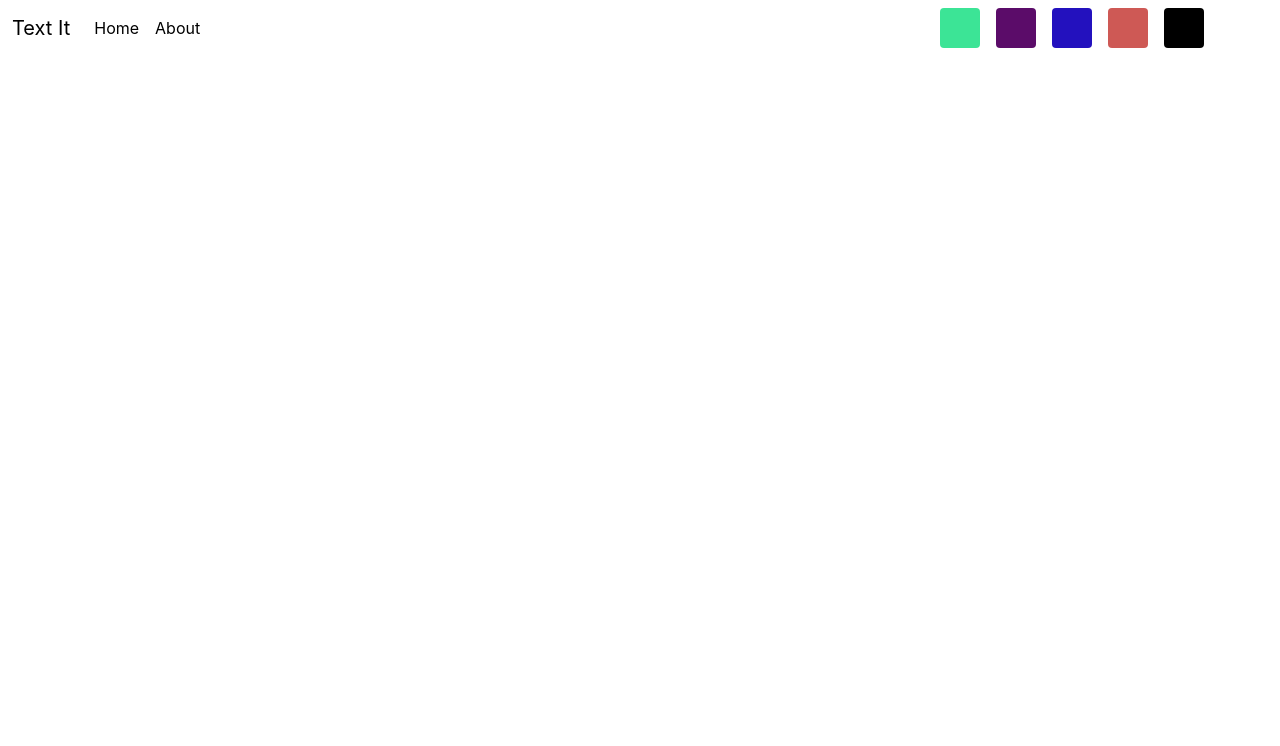
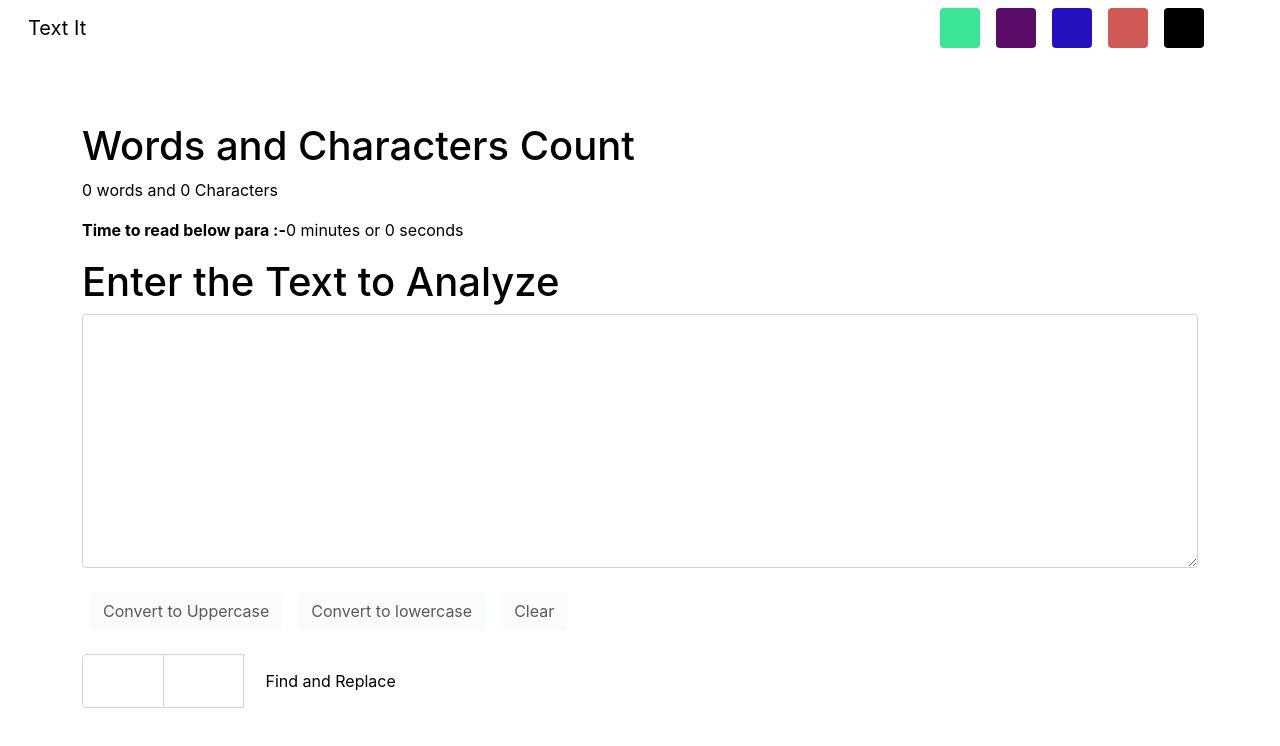
Before and after one commit to theav21/firstreact, a React (Create React App) app: page / in a window 1280 px wide. Shown: the top 746 px of the page. Built offline with nearby package versions, Linux system fonts and the light colour scheme.

Commit message:
removed about page

```diff
--- a/src/App.js
+++ b/src/App.js
@@ -4,8 +4,8 @@ import Navbar from "./components/Navbar";
 import TextForm from "./components/TextForm";
 import React from "react";
 import Alert from "./components/Alert";
-import About from "./components/About";
-import Route from "./components/Route"
+
+
 
 function App(props) {
   const [mode, setMode] = useState();
@@ -105,17 +105,14 @@ function App(props) {
 
 
       />
-      <Route path="/firstreact">
+
         <Alert alert={alert} />
         <TextForm showAlert={showAlert} mode={mode} color={color} label={label} />
-      </Route>
 
-      <Route path="/firstreact/About">
-        <Alert alert={alert} />
-        <About
-          label={label}
-        />
-      </Route>
+
+
+
+
 
     </>
 
--- a/src/components/Navbar.js
+++ b/src/components/Navbar.js
@@ -7,7 +7,7 @@ export default function (props) {
       style={{ backgroundColor: props.mode }}
     >
       <div className="container-fluid">
-        <a className="navbar-brand" style={{ color: props.label }} href="/firstreact">
+        <a className="navbar-brand mx-3" style={{ color: props.label }} href="/firstreact">
           {props.title}
         </a>
         <button
@@ -21,7 +21,7 @@ export default function (props) {
         >
           <span className="navbar-toggler-icon"></span>
         </button>
-        <div className="collapse navbar-collapse" id="navbarSupportedContent">
+        {/* <div className="collapse navbar-collapse" id="navbarSupportedContent">
           <ul className="navbar-nav me-auto mb-2 mb-lg-0">
             <li className="nav-item">
               <a
@@ -33,17 +33,9 @@ export default function (props) {
                 Home
               </a>
             </li>
-            <li className="nav-item">
-              <a
-                className="nav-link active"
-                style={{ color: props.label }}
-                href="firstreact/About"
-              >
-                About
-              </a>
-            </li>
+
           </ul>
-        </div>
+        </div> */}
 
         {/* <div className="row">
           <div className={`form-check col-auto text-${props.label}`}>
--- a/src/components/Route.js
+++ /dev/null
@@ -1,5 +0,0 @@
-const Route = ({ path, children }) => {
-    return window.location.pathname === path ? children : null
-  }
-
-  export default Route
--- a/src/components/TextForm.js
+++ b/src/components/TextForm.js
@@ -92,7 +92,7 @@ function TextForm(props) {
                 <input
                   type="text"
                   className="form-control"
-                  style={{backgroundColor:props.mode}}
+                  style={{color:props.label,backgroundColor:props.mode}}
                   value={fWord}
                   onChange={handlefindChange}
                   aria-describedby="button-addon2"
@@ -100,7 +100,7 @@ function TextForm(props) {
                 <input
                   type="text"
                   className="form-control"
-                  style={{backgroundColor:props.mode}}
+                  style={{ color:props.label ,backgroundColor:props.mode}}
                   value={rWord}
                   onChange={handlereplaceChange}
                   aria-describedby="button-addon2"
```
